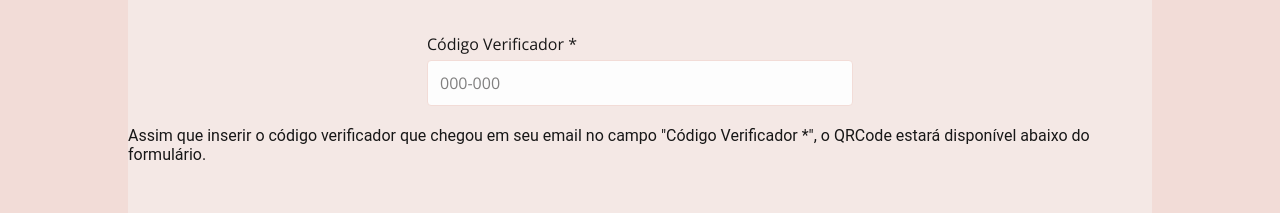
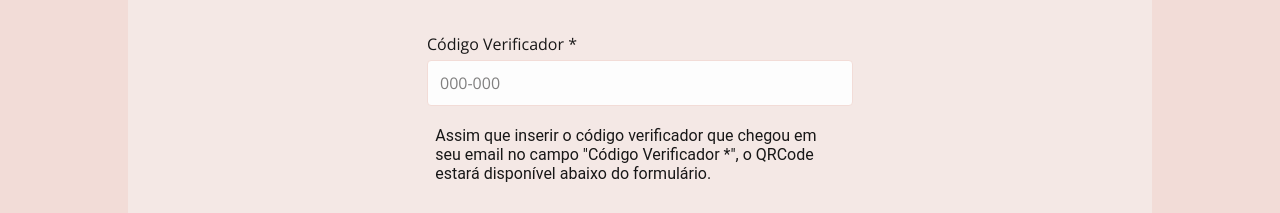
Before and after one commit to flaviohfsilva/luto-parental, an Angular app in the folder luto-parental/: page /como-ajudar in a window 1280 px wide. Shown: the part 2007-2220 px from the top of the page. Built offline with nearby package versions, Linux system fonts and the light colour scheme; no server answers.

Commit message:
feat: ajuste na margin autorizar-postagem

```diff
--- a/luto-parental/src/app/pages/como-ajudar/como-ajudar.component.scss
+++ b/luto-parental/src/app/pages/como-ajudar/como-ajudar.component.scss
@@ -522,3 +522,7 @@
     transform: translateY(-2px);
     transition: .2s ease-in;
   }
+
+  .autorizar-postagem{
+    margin: 0 30%;
+  }
```
